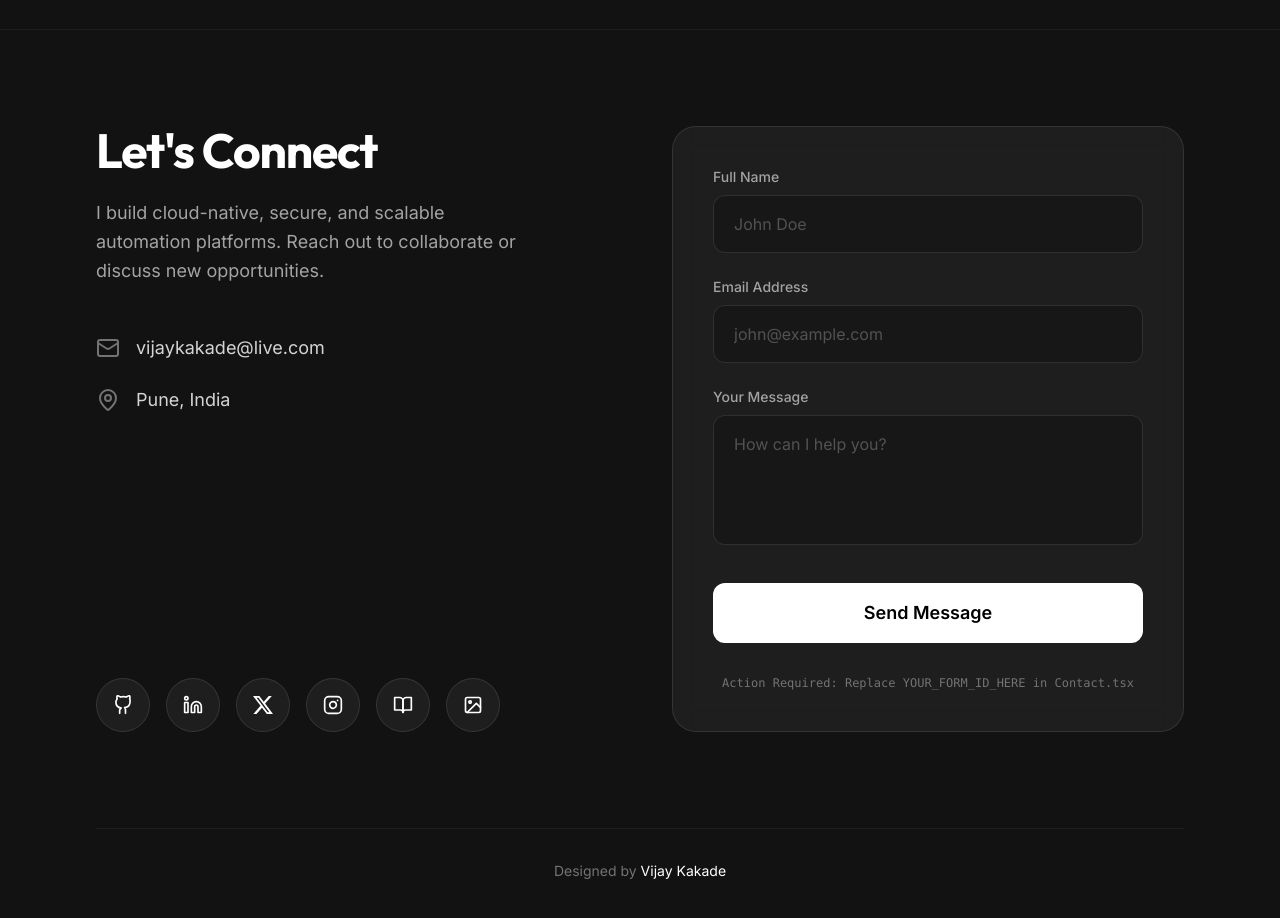
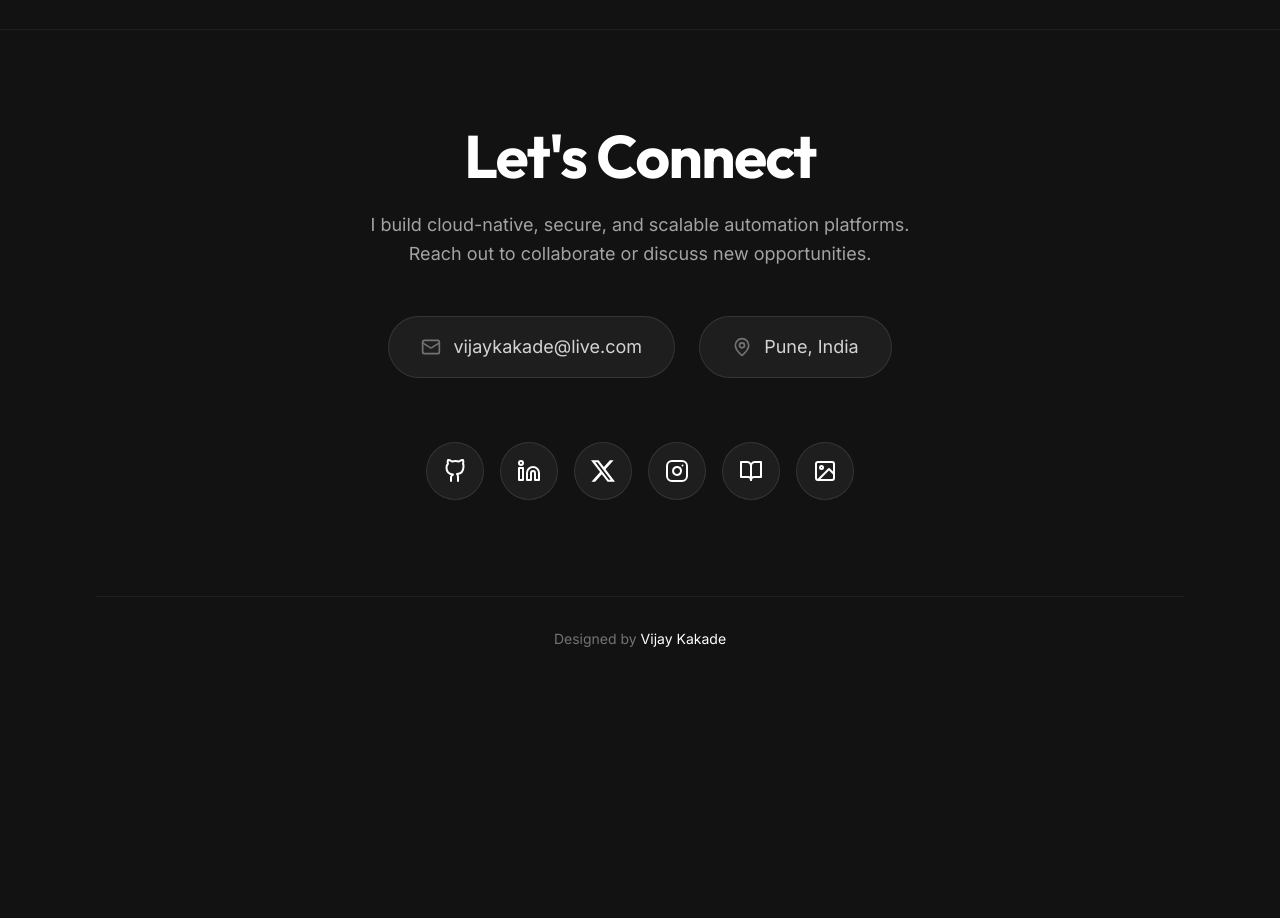
Before and after one commit to vjkakade/vjkakade_pf, a Next.js app: page / in a window 1280 px wide. Shown: the part 8840-9758 px from the top of the page. After the commit the page ends 9585 px from the top, so only its background shows below. Built offline with nearby package versions, Linux system fonts and the light colour scheme.

Commit message:
refactor: remove formspree form and enhance centered layout

```diff
--- a/components/Contact.tsx
+++ b/components/Contact.tsx
@@ -1,6 +1,4 @@
-'use client';
-
-import React, { useState } from 'react';
+import React from 'react';
 import { Mail, MapPin } from 'lucide-react';
 
 const GithubIcon = ({ className }: { className?: string }) => (
@@ -47,99 +45,45 @@ const ImageIcon = ({ className }: { className?: string }) => (
 );
 
 export default function Contact() {
-  const [status, setStatus] = useState('');
-
-  const handleSubmit = async (e: React.FormEvent<HTMLFormElement>) => {
-    e.preventDefault();
-    const form = e.currentTarget;
-    setStatus('Sending...');
-    try {
-      // TODO: Replace YOUR_FORM_ID_HERE with your actual formspree ID
-      const response = await fetch('https://formspree.io/f/YOUR_FORM_ID_HERE', {
-        method: 'POST',
-        body: new FormData(form),
-        headers: {
-          Accept: 'application/json',
-        },
-      });
-      if (response.ok) {
-        setStatus('Message sent successfully!');
-        form.reset();
-      } else {
-        setStatus('Failed to send. Please ensure you replaced YOUR_FORM_ID_HERE.');
-      }
-    } catch {
-      setStatus('Failed to send. Please try again.');
-    }
-  };
-
   return (
     <footer className="relative z-20 bg-[#121212] border-t border-white/5 py-24 px-8 md:px-24">
-      <div className="max-w-7xl mx-auto grid grid-cols-1 lg:grid-cols-2 gap-16">
+      <div className="max-w-4xl mx-auto flex flex-col items-center text-center">
 
-        {/* Left Side: Contact Info & Socials */}
-        <div className="flex flex-col justify-between">
-          <div>
-            <h2 className="text-4xl md:text-5xl font-brand font-bold text-white mb-6 tracking-tight">Let&apos;s Connect</h2>
-            <p className="text-neutral-400 mb-12 max-w-md text-lg leading-relaxed">
+        <h2 className="text-4xl md:text-6xl font-brand font-bold text-white mb-6 tracking-tight">Let&apos;s Connect</h2>
+        <p className="text-neutral-400 mb-12 max-w-xl text-lg leading-relaxed">
           I build cloud-native, secure, and scalable automation platforms. Reach out to collaborate or discuss new opportunities.
         </p>
-            <div className="space-y-6 mb-16">
-              <a href="mailto:vijaykakade@live.com" className="flex items-center text-neutral-300 hover:text-white transition-colors w-max text-lg">
-                <Mail className="w-6 h-6 mr-4 text-neutral-500" />
+
+        <div className="flex flex-col md:flex-row items-center justify-center gap-6 mb-16">
+          <a href="mailto:vijaykakade@live.com" className="flex items-center text-neutral-300 hover:text-white transition-all text-lg px-8 py-4 rounded-full bg-white/5 border border-white/10 hover:bg-white/10 hover:-translate-y-1 hover:shadow-[0_0_20px_rgba(255,255,255,0.05)]">
+            <Mail className="w-5 h-5 mr-3 text-neutral-500" />
             vijaykakade@live.com
           </a>
-              <div className="flex items-center text-neutral-300 text-lg">
-                <MapPin className="w-6 h-6 mr-4 text-neutral-500" />
+          <div className="flex items-center text-neutral-300 text-lg px-8 py-4 rounded-full bg-white/5 border border-white/10">
+            <MapPin className="w-5 h-5 mr-3 text-neutral-500" />
             Pune, India
           </div>
         </div>
-          </div>
 
-          <div className="flex flex-wrap gap-4">
-              <a aria-label="Visit GitHub Profile" href="https://github.com/vjkakade" target="_blank" rel="noopener noreferrer" className="p-4 rounded-full bg-white/5 border border-white/10 hover:bg-white/20 transition-colors text-white">
-                  <GithubIcon className="w-5 h-5" />
+        <div className="flex flex-wrap justify-center gap-4">
+            <a aria-label="Visit GitHub Profile" href="https://github.com/vjkakade" target="_blank" rel="noopener noreferrer" className="p-4 rounded-full bg-white/5 border border-white/10 hover:bg-white/20 transition-all hover:-translate-y-1 hover:shadow-[0_0_20px_rgba(255,255,255,0.1)] text-white">
+                <GithubIcon className="w-6 h-6" />
             </a>
-              <a aria-label="Visit LinkedIn Profile" href="https://www.linkedin.com/in/vjkakade/" target="_blank" rel="noopener noreferrer" className="p-4 rounded-full bg-white/5 border border-white/10 hover:bg-white/20 transition-colors text-white">
-                  <LinkedinIcon className="w-5 h-5" />
+            <a aria-label="Visit LinkedIn Profile" href="https://www.linkedin.com/in/vjkakade/" target="_blank" rel="noopener noreferrer" className="p-4 rounded-full bg-white/5 border border-white/10 hover:bg-white/20 transition-all hover:-translate-y-1 hover:shadow-[0_0_20px_rgba(255,255,255,0.1)] text-white">
+                <LinkedinIcon className="w-6 h-6" />
             </a>
-              <a aria-label="Visit X Profile" href="https://x.com/vjkakade" target="_blank" rel="noopener noreferrer" className="p-4 rounded-full bg-white/5 border border-white/10 hover:bg-white/20 transition-colors text-white">
-                  <XIcon className="w-5 h-5" />
+            <a aria-label="Visit X Profile" href="https://x.com/vjkakade" target="_blank" rel="noopener noreferrer" className="p-4 rounded-full bg-white/5 border border-white/10 hover:bg-white/20 transition-all hover:-translate-y-1 hover:shadow-[0_0_20px_rgba(255,255,255,0.1)] text-white">
+                <XIcon className="w-6 h-6" />
             </a>
-              <a aria-label="Visit Instagram Profile" href="https://instagram.com/vjkakade" target="_blank" rel="noopener noreferrer" className="p-4 rounded-full bg-white/5 border border-white/10 hover:bg-white/20 transition-colors text-white">
-                  <InstagramIcon className="w-5 h-5" />
+            <a aria-label="Visit Instagram Profile" href="https://instagram.com/vjkakade" target="_blank" rel="noopener noreferrer" className="p-4 rounded-full bg-white/5 border border-white/10 hover:bg-white/20 transition-all hover:-translate-y-1 hover:shadow-[0_0_20px_rgba(255,255,255,0.1)] text-white">
+                <InstagramIcon className="w-6 h-6" />
             </a>
-              <a aria-label="Visit Blog Profile" href="https://www.knowledgehut.com/blog/author/vijay-kakade" target="_blank" rel="noopener noreferrer" className="p-4 rounded-full bg-white/5 border border-white/10 hover:bg-white/20 transition-colors text-white">
-                  <BlogIcon className="w-5 h-5" />
+            <a aria-label="Visit Blog Profile" href="https://www.knowledgehut.com/blog/author/vijay-kakade" target="_blank" rel="noopener noreferrer" className="p-4 rounded-full bg-white/5 border border-white/10 hover:bg-white/20 transition-all hover:-translate-y-1 hover:shadow-[0_0_20px_rgba(255,255,255,0.1)] text-white">
+                <BlogIcon className="w-6 h-6" />
             </a>
-              <a aria-label="View Photo Gallery" href="/gallery" className="p-4 rounded-full bg-white/5 border border-white/10 hover:bg-white/20 transition-colors text-white">
-                  <ImageIcon className="w-5 h-5" />
+            <a aria-label="View Photo Gallery" href="/gallery" className="p-4 rounded-full bg-white/5 border border-white/10 hover:bg-white/20 transition-all hover:-translate-y-1 hover:shadow-[0_0_20px_rgba(255,255,255,0.1)] text-white">
+                <ImageIcon className="w-6 h-6" />
             </a>
-          </div>
-        </div>
-
-        {/* Right Side: Contact Form */}
-        <div className="bg-white/5 p-8 md:p-10 rounded-3xl border border-white/10 backdrop-blur-md">
-          <form onSubmit={handleSubmit} className="flex flex-col gap-6">
-            <div>
-              <label htmlFor="name" className="block text-sm font-medium text-neutral-400 mb-2">Full Name</label>
-              <input type="text" id="name" name="name" required className="w-full bg-black/20 border border-white/10 rounded-xl px-5 py-4 text-white placeholder-neutral-600 focus:outline-none focus:border-white/30 focus:bg-black/40 transition-colors" placeholder="John Doe" />
-            </div>
-            <div>
-              <label htmlFor="email" className="block text-sm font-medium text-neutral-400 mb-2">Email Address</label>
-              <input type="email" id="email" name="email" required className="w-full bg-black/20 border border-white/10 rounded-xl px-5 py-4 text-white placeholder-neutral-600 focus:outline-none focus:border-white/30 focus:bg-black/40 transition-colors" placeholder="john@example.com" />
-            </div>
-            <div>
-              <label htmlFor="message" className="block text-sm font-medium text-neutral-400 mb-2">Your Message</label>
-              <textarea id="message" name="message" required rows={4} className="w-full bg-black/20 border border-white/10 rounded-xl px-5 py-4 text-white placeholder-neutral-600 focus:outline-none focus:border-white/30 focus:bg-black/40 transition-colors resize-none" placeholder="How can I help you?"></textarea>
-            </div>
-            <button type="submit" className="w-full py-4 bg-white text-black font-semibold rounded-xl hover:bg-neutral-200 transition-colors mt-2 text-lg">
-              {status || 'Send Message'}
-            </button>
-            <p className="text-xs text-neutral-500 text-center mt-2 font-mono">
-              Action Required: Replace YOUR_FORM_ID_HERE in Contact.tsx
-            </p>
-          </form>
         </div>
 
       </div>
```
Lines whose indentation alone changed are shown as unchanged.
